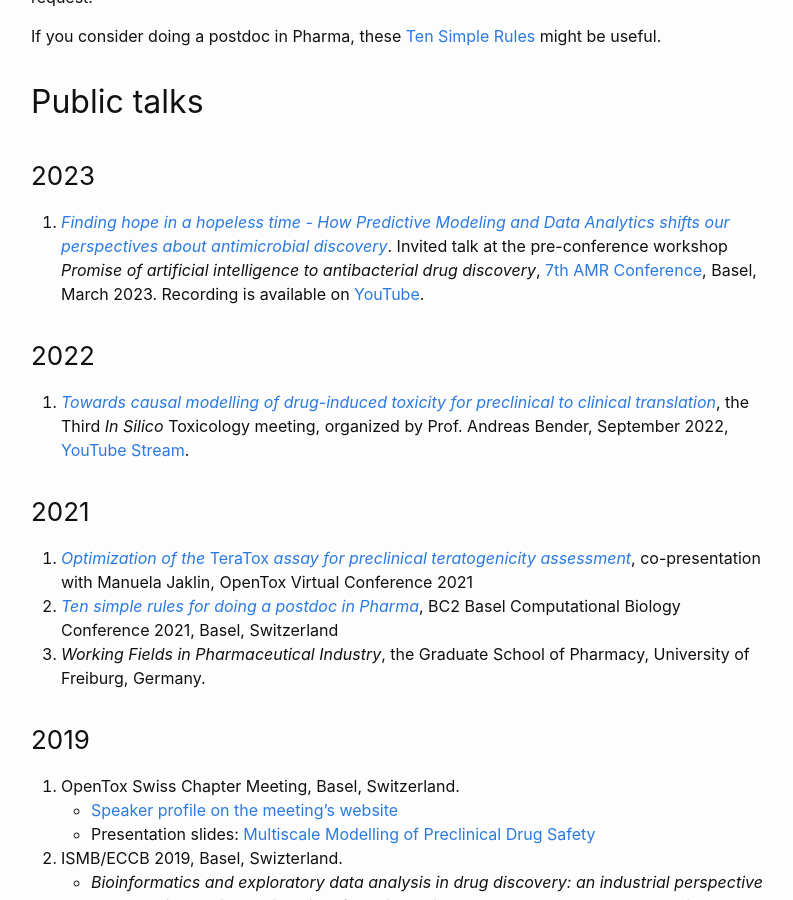
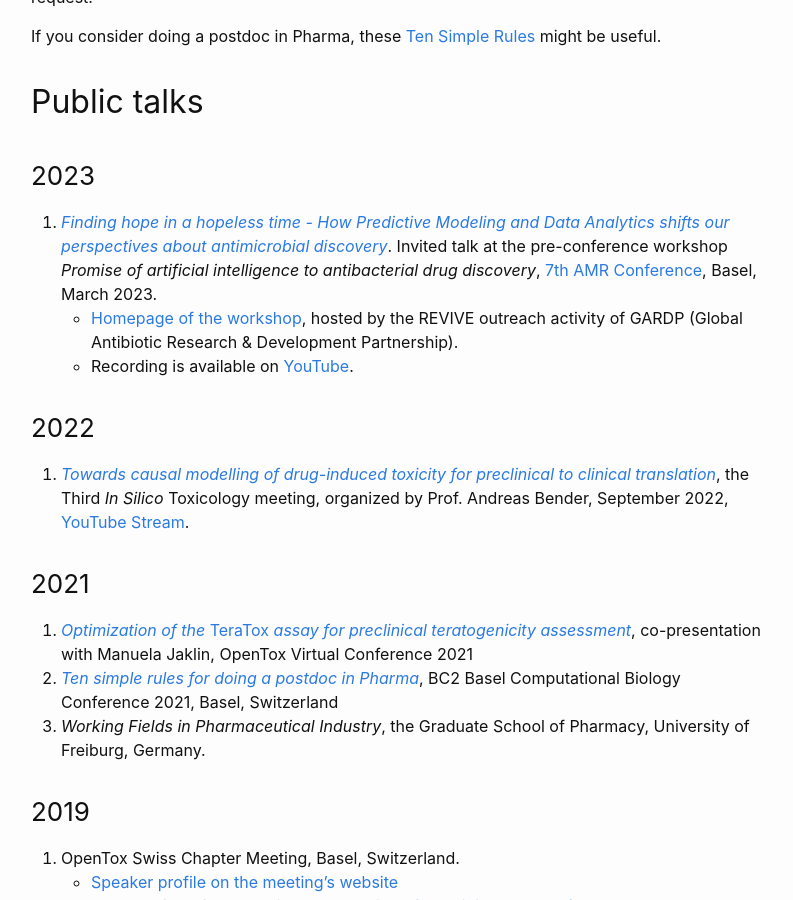
Before and after one commit to Accio/accio.github.io, a Jekyll site: the page built from _pages/outreach.md, in a window 1280 px wide and 900 px high, scrolled down 1919 px. Shown: the whole window, without its empty margins (239-1032 px from the left). Built offline with Jekyll 4.4.1, drawn with Linux system fonts in a browser that asks for light colours.

Commit message:
revive and GARDP

```diff
--- a/_pages/outreach.md
+++ b/_pages/outreach.md
@@ -78,7 +78,9 @@ might be useful.
 
 ### 2023
 
-1. [*Finding hope in a hopeless time - How Predictive Modeling and Data Analytics shifts our perspectives about antimicrobial discovery*]({{ site.url}}/assets/pdf/2023-03-AMR-JitaoDavidZhang.pdf). Invited talk at the pre-conference workshop *Promise of artificial intelligence to antibacterial drug discovery*, [7th AMR Conference](https://amr-conference.com/programme-2023/), Basel, March 2023. Recording is available on [YouTube](https://www.youtube.com/watch?v=ywEHjej90w4).
+1. [*Finding hope in a hopeless time - How Predictive Modeling and Data Analytics shifts our perspectives about antimicrobial discovery*]({{ site.url}}/assets/pdf/2023-03-AMR-JitaoDavidZhang.pdf). Invited talk at the pre-conference workshop *Promise of artificial intelligence to antibacterial drug discovery*, [7th AMR Conference](https://amr-conference.com/programme-2023/), Basel, March 2023.
+    * [Homepage of the workshop](https://revive.gardp.org/promise-of-artificial-intelligence-to-antibacterial-drug-discovery/), hosted by the REVIVE outreach activity of GARDP (Global Antibiotic Research & Development Partnership).
+    * Recording is available on [YouTube](https://www.youtube.com/watch?v=ywEHjej90w4).
 
 
 ### 2022
```
